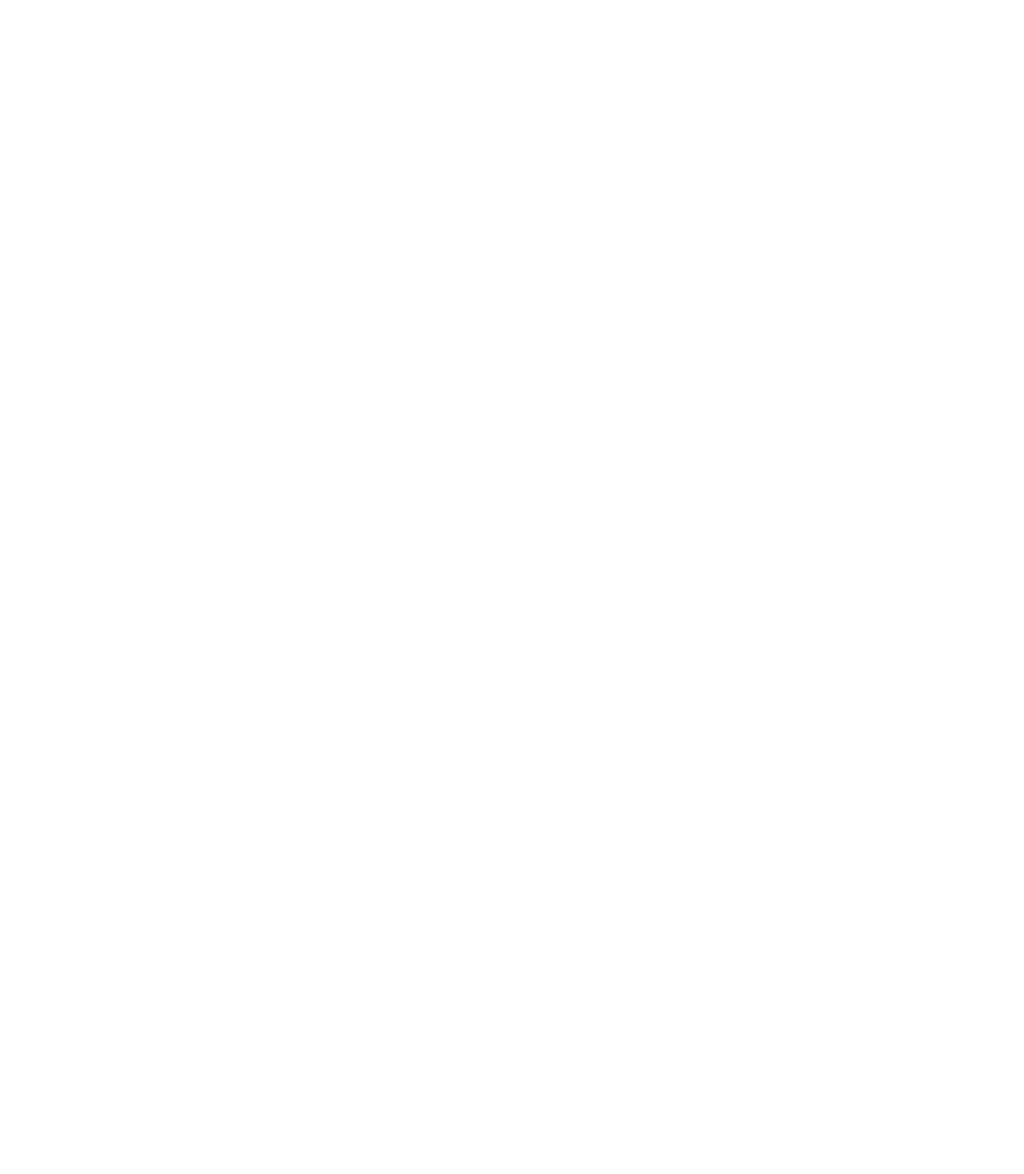
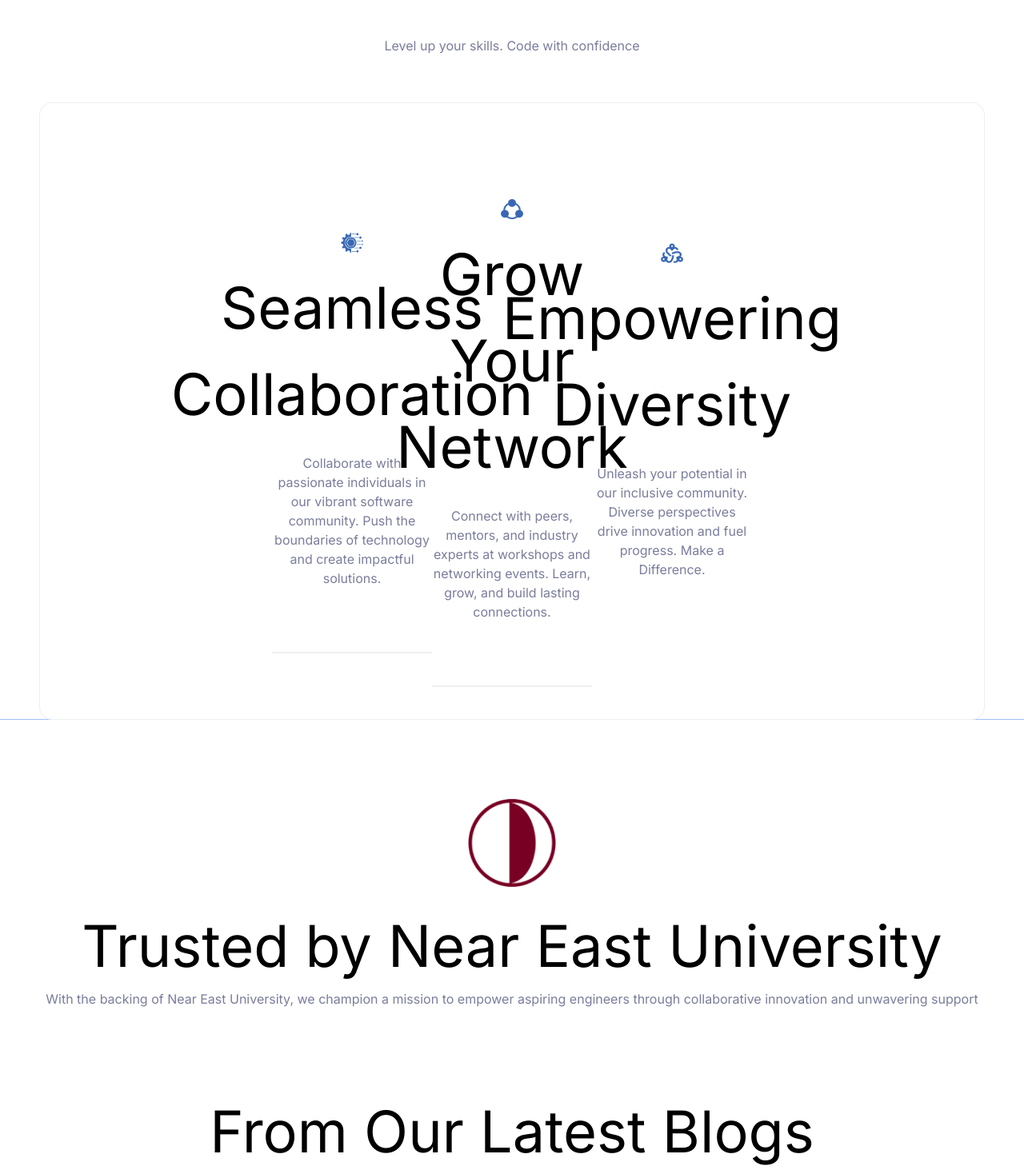
Before and after one commit to Henry-Edet/code-crafters, a React (Create React App) app: page / in a window 1280 px wide. Shown: the part 1302-2770 px from the top of the page at 80% size. Before the commit the page ends 843 px from the top, so only its background shows below. Built offline with nearby package versions, Linux system fonts and the light colour scheme.

Commit message:
initiated latest blog

```diff
--- a/src/App.js
+++ b/src/App.js
@@ -3,9 +3,12 @@
 
 function App() {
   return (
-    <div className=" flex flex-col gap-[2rem] ">
+    <div className=" flex flex-col gap-[6rem] ">
       <Components.Header />
       <Home.Hero />
+      <Home.CraftSol />
+      <Home.Trusted />
+      <Home.LatestBlog />
     </div>
   );
 }
--- a/src/components/ui/Button.jsx
+++ b/src/components/ui/Button.jsx
@@ -2,7 +2,7 @@
   return (
     <button
       style={{ background: bgClr, color: textClr }}
-      className=" text-[1.5rem] text-[white] ring-1 px-[1.5rem] py-[.7rem] rounded-full "
+      className=" text-[1.5rem] text-[white] ring-1 px-[1.5rem] py-[.7rem] rounded-full w-fit "
     >
       {children}
     </button>
--- a/src/index.css
+++ b/src/index.css
@@ -8,6 +8,7 @@
   --black: #1b152b;
   --white: #fff;
   --lightgrey: #edf0ee;
+  --purple: #7a7d9c;
 }
 
 html {
@@ -22,6 +23,9 @@
 @layer components {
   h1 {
     @apply text-[3rem] mobile:text-[4.8rem] lg:text-[7.2rem];
+  }
+  p {
+    @apply text-[1.6rem];
   }
   .generalPadding {
     @apply px-[2rem] mobile:px-[5rem];
--- a/src/pages/home/CraftingSolution.jsx
+++ /dev/null
@@ -1,5 +0,0 @@
-function CraftingSolution() {
-  return <div></div>;
-}
-
-export default CraftingSolution;
--- a/src/pages/home/Hero.jsx
+++ b/src/pages/home/Hero.jsx
@@ -3,10 +3,8 @@
 
 function Hero() {
   return (
-    <section className=" text-center flex flex-col gap-[2rem] generalPadding">
-      <h1 className=" generalPadding ">
-        Learn, code, connect. Become a Code Crafter.
-      </h1>
+    <section className=" text-center flex flex-col gap-[2rem] generalPadding ring-1 py-[3rem]">
+      <h1 className=" ">Learn, code, connect. Become a Code Crafter.</h1>
       <div className=" flex flex-col gap-[.5rem]">
         <p className=" text-[1.5rem]">
           Unlock your potential, unlock the future. Code with us.
--- /dev/null
+++ b/src/pages/home/LatestBlog.jsx
@@ -0,0 +1,46 @@
+import { Button } from "../../components";
+import WORKSHOP from "./../../assets/workshop-img.png";
+import SEMINAR from "./../../assets/webinar-img.png";
+
+const latestBlogData = [
+  { image: WORKSHOP, buttonTXT: "HealthCare", header: "Workshop" },
+  { image: SEMINAR, buttonTXT: "Blovkchain", header: "Seminar" },
+];
+
+function LatestBlogCard({ content }) {
+  return (
+    <li className=" flex flex-col justify-center gap-[2rem] w-full">
+      <figure className=" ring-1 w-full h-[22rem] rounded-3xl overflow-hidden">
+        <img
+          className=" h-full w-full object-cover"
+          src={content.image}
+          alt="workshop"
+        />
+      </figure>
+      <Button bgClr={"var(--blue)"} textClr={"var(--white)"}>
+        {content.buttonTXT}
+      </Button>
+      <div className=" flex justify-between items-center">
+        <h2 className=" text-[2rem]">{content.header}</h2>
+        <button className=" text-[1.6rem] border-[var(--black)] border-b-2 pl-[3rem] ">
+          Attend
+        </button>
+      </div>
+    </li>
+  );
+}
+
+function LatestBlog() {
+  return (
+    <section className=" generalPadding flex flex-col gap-[2rem] text-center">
+      <h1>From Our Latest Blogs</h1>
+      <ul className=" flex mobile:flex-row flex-col gap-[6rem] justify-center items-center ring-1 ring-[var(--lightgrey)] rounded-3xl py-[2rem] px-[2rem]">
+        {latestBlogData.map((obj, idx) => {
+          return <LatestBlogCard key={idx} content={obj} />;
+        })}
+      </ul>
+    </section>
+  );
+}
+
+export default LatestBlog;
--- /dev/null
+++ b/src/pages/home/Trusted.jsx
@@ -0,0 +1,21 @@
+import NEU from "./../../assets/near-east-logo.png";
+
+function Trusted() {
+  return (
+    <section className=" generalPadding flex flex-col gap-[2rem] text-center py-[4rem]">
+      <figure className=" h-[11rem] flex justify-center ">
+        <img className=" h-full " src={NEU} alt="near east university" />
+      </figure>
+      <div>
+        <h1>Trusted by Near East University</h1>
+        <p className=" text-[var(--purple)]">
+          With the backing of Near East University, we champion a mission to
+          empower aspiring engineers through collaborative innovation and
+          unwavering support
+        </p>
+      </div>
+    </section>
+  );
+}
+
+export default Trusted;
--- /dev/null
+++ b/src/pages/home/craftingSolution/CraftSolCard.jsx
@@ -0,0 +1,19 @@
+export function CraftSolCard({ content, shouldIncludeLine = false }) {
+  return (
+    <li
+      className={` flex flex-col justify-center items-center gap-[2rem] w-[full] mobile:w-[20rem] py-[8rem] border-[var(--lightgrey)] ${
+        shouldIncludeLine && "border-b-2"
+      } `}
+    >
+      <figure className=" flex flex-col gap-[1.5rem]">
+        <img
+          className=" object-contain h-[2.5rem]"
+          src={content.image}
+          alt="logo"
+        />
+        <h1>{content.header}</h1>
+      </figure>
+      <p className=" ">{content.text}</p>
+    </li>
+  );
+}
--- /dev/null
+++ b/src/pages/home/craftingSolution/CraftingSolution.jsx
@@ -0,0 +1,51 @@
+import "./craftSol.css";
+
+import SEAMLESSIMG from "./../../../assets/colab-Icon.png";
+import GROWIMG from "./../../../assets/grow-icon.png";
+import EMPOWERIMG from "./../../../assets/empower-icon.png";
+import { CraftSolCard } from "./CraftSolCard";
+
+const craftingSolutionsData = [
+  {
+    image: SEAMLESSIMG,
+    header: "Seamless Collaboration",
+    text: "Collaborate with passionate individuals in our vibrant software community. Push the boundaries of technology and create impactful solutions.",
+  },
+  {
+    image: GROWIMG,
+    header: "Grow Your Network",
+    text: "Connect with peers, mentors, and industry experts at workshops and networking events. Learn, grow, and build lasting connections.",
+  },
+  {
+    image: EMPOWERIMG,
+    header: "Empowering Diversity",
+    text: "Unleash your potential in our inclusive community. Diverse perspectives drive innovation and fuel progress. Make a Difference.",
+  },
+];
+
+function CraftingSolution() {
+  const len = craftingSolutionsData.length - 1;
+  console.log(len);
+  return (
+    <section className=" ring-1 CraftSol generalPadding flex flex-col gap-[6rem] text-center ">
+      <div className=" flex flex-col gap-[2rem]">
+        <h1 className=" ">
+          Crafting solutions, building a better tomorrow with Code Crafters.
+        </h1>
+        <p>Level up your skills. Code with confidence</p>
+      </div>
+
+      <ul className=" flex mobile:flex-row flex-col justify-center items-center ring-1 ring-[var(--lightgrey)] rounded-3xl px-[4rem] py-[4rem]">
+        {craftingSolutionsData.map((obj, idx) => (
+          <CraftSolCard
+            key={idx}
+            shouldIncludeLine={idx === len ? false : true}
+            content={obj}
+          />
+        ))}
+      </ul>
+    </section>
+  );
+}
+
+export default CraftingSolution;
--- /dev/null
+++ b/src/pages/home/craftingSolution/craftSol.css
@@ -0,0 +1,3 @@
+.CraftSol p {
+  color: var(--purple);
+}
--- a/src/pages/home/index.js
+++ b/src/pages/home/index.js
@@ -1,2 +1,4 @@
 export { default as Hero } from "./Hero";
-export { default as CraftSol } from "./CraftingSolution";
+export { default as CraftSol } from "./craftingSolution/CraftingSolution";
+export { default as Trusted } from "./Trusted";
+export { default as LatestBlog } from "./LatestBlog";
```
